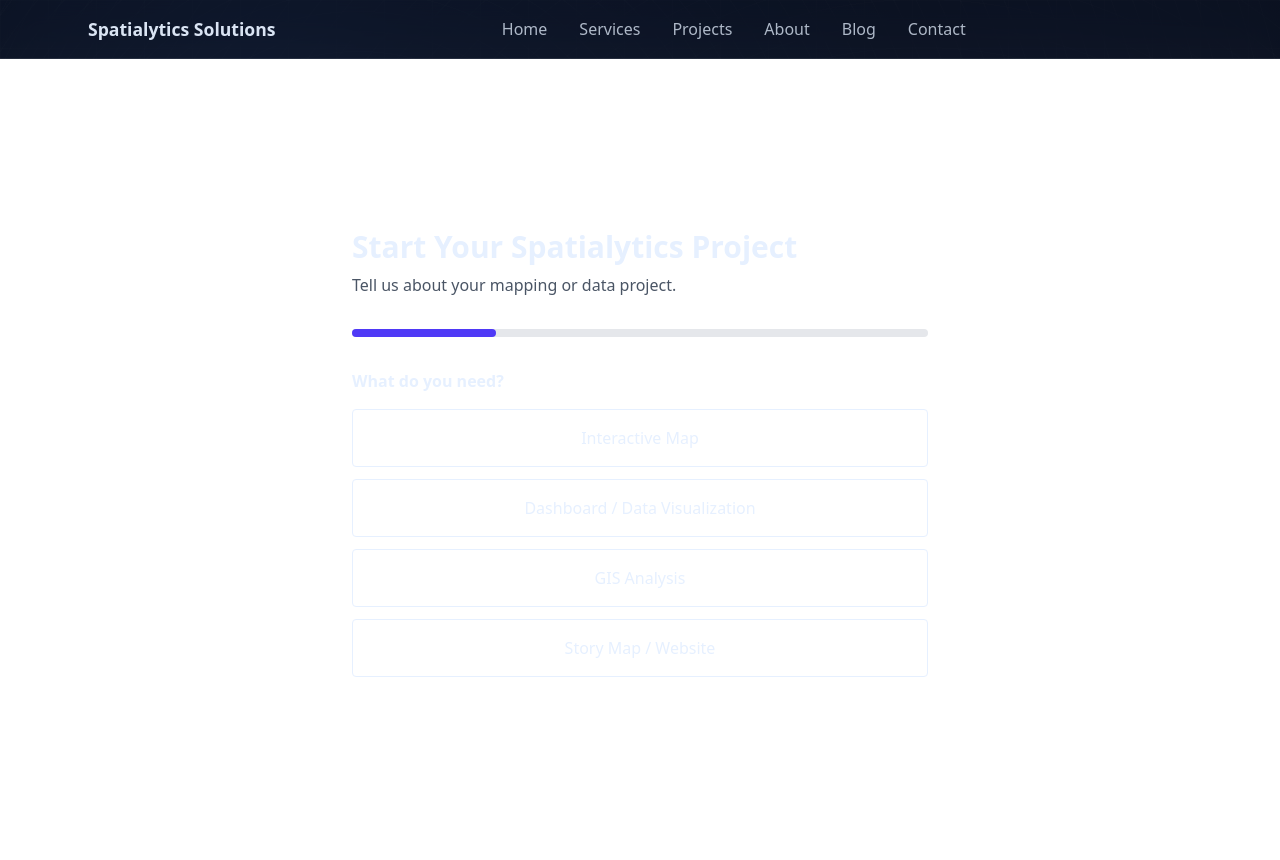
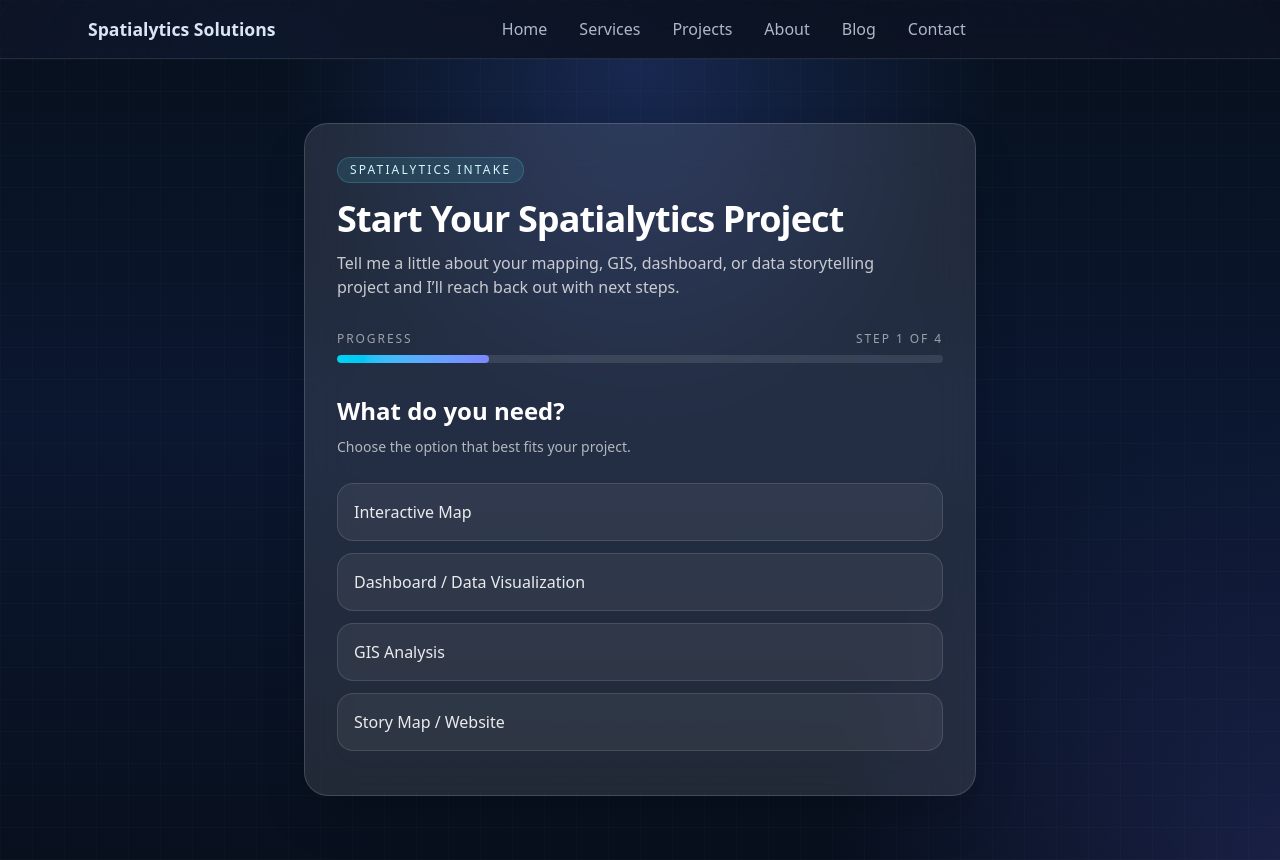
Before and after one commit to KristineMK72/spatialytics-next, a Next.js app: page /project-intake in a window 1280 px wide. Built offline with nearby package versions, Linux system fonts and the light colour scheme.

Commit message:
Update page.tsx

```diff
--- a/src/app/project-intake/page.tsx
+++ b/src/app/project-intake/page.tsx
@@ -1,6 +1,6 @@
 "use client";
 
-import { useState } from "react";
+import { useMemo, useState } from "react";
 
 type FormData = {
   projectType?: string;
@@ -11,171 +11,361 @@ type FormData = {
   notes?: string;
 };
 
-export default function ProjectIntake() {
-  const [step, setStep] = useState(1);
-  const [data, setData] = useState<FormData>({});
-
-  const update = (field: keyof FormData, value: string) => {
-    setData({ ...data, [field]: value });
-  };
-
-  const next = () => setStep(step + 1);
-  const back = () => setStep(step - 1);
-
-  async function submit() {
-    await fetch("/api/intake", {
-      method: "POST",
-      body: JSON.stringify(data),
-    });
-
-    setStep(5);
-  }
-
-  return (
-    <div className="min-h-screen bg-white flex items-center justify-center p-6">
-      <div className="max-w-xl w-full">
-
-        <h1 className="text-3xl font-bold mb-2">
-          Start Your Spatialytics Project
-        </h1>
-
-        <p className="text-gray-600 mb-8">
-          Tell us about your mapping or data project.
-        </p>
-
-        {/* Progress */}
-        <div className="h-2 bg-gray-200 rounded mb-8">
-          <div
-            className="h-2 bg-indigo-600 rounded"
-            style={{ width: `${step * 25}%` }}
-          />
-        </div>
-
-        {step === 1 && (
-          <div>
-            <h2 className="mb-4 font-semibold">What do you need?</h2>
-
-            {[
+const PROJECT_TYPES = [
   "Interactive Map",
   "Dashboard / Data Visualization",
   "GIS Analysis",
   "Story Map / Website",
-            ].map((opt) => (
-              <button
-                key={opt}
-                onClick={() => {
-                  update("projectType", opt);
-                  next();
-                }}
-                className="block w-full border p-4 rounded mb-3 hover:bg-gray-50"
-              >
-                {opt}
-              </button>
-            ))}
-          </div>
-        )}
+] as const;
 
-        {step === 2 && (
-          <div>
-            <h2 className="mb-4 font-semibold">Who is this project for?</h2>
-
-            {[
+const ORGANIZATIONS = [
   "Business",
   "Local Government",
   "Nonprofit",
   "Community Project",
   "Research / Academic",
-            ].map((opt) => (
-              <button
+] as const;
+
+const TIMELINES = [
+  "ASAP",
+  "Within a month",
+  "1–3 months",
+  "Just exploring",
+] as const;
+
+export default function ProjectIntakePage() {
+  const [step, setStep] = useState(1);
+  const [isSubmitting, setIsSubmitting] = useState(false);
+  const [data, setData] = useState<FormData>({});
+
+  const progress = useMemo(() => {
+    if (step >= 5) return 100;
+    return (step / 4) * 100;
+  }, [step]);
+
+  function update(field: keyof FormData, value: string) {
+    setData((prev) => ({ ...prev, [field]: value }));
+  }
+
+  function next() {
+    setStep((prev) => Math.min(prev + 1, 5));
+  }
+
+  function back() {
+    setStep((prev) => Math.max(prev - 1, 1));
+  }
+
+  async function submit() {
+    try {
+      setIsSubmitting(true);
+
+      await fetch("/api/intake", {
+        method: "POST",
+        headers: {
+          "Content-Type": "application/json",
+        },
+        body: JSON.stringify(data),
+      });
+
+      setStep(5);
+    } catch (error) {
+      console.error("Failed to submit intake form:", error);
+      alert("Something went wrong sending your request. Please try again.");
+    } finally {
+      setIsSubmitting(false);
+    }
+  }
+
+  const canSubmit =
+    !!data.name?.trim() && !!data.email?.trim() && !isSubmitting;
+
+  return (
+    <main className="relative min-h-screen overflow-hidden text-white">
+      {/* Background */}
+      <div className="absolute inset-0 -z-20 bg-[radial-gradient(circle_at_top,rgba(85,122,255,0.22),transparent_35%),radial-gradient(circle_at_bottom_right,rgba(99,102,241,0.18),transparent_30%),linear-gradient(180deg,#07111f_0%,#0b1730_45%,#08101e_100%)]" />
+
+      <div className="absolute inset-0 -z-10 opacity-30 [background-image:linear-gradient(rgba(255,255,255,0.06)_1px,transparent_1px),linear-gradient(90deg,rgba(255,255,255,0.06)_1px,transparent_1px)] [background-size:32px_32px]" />
+
+      <div className="mx-auto flex min-h-screen max-w-6xl items-center justify-center px-6 py-16">
+        <div className="w-full max-w-2xl rounded-3xl border border-white/15 bg-white/10 p-6 shadow-2xl backdrop-blur-xl sm:p-8">
+          {/* Eyebrow */}
+          <div className="mb-4 inline-flex rounded-full border border-cyan-300/20 bg-cyan-300/10 px-3 py-1 text-xs font-medium tracking-[0.18em] text-cyan-100 uppercase">
+            Spatialytics Intake
+          </div>
+
+          {/* Heading */}
+          <h1 className="text-3xl font-semibold tracking-tight text-white sm:text-4xl">
+            Start Your Spatialytics Project
+          </h1>
+
+          <p className="mt-3 max-w-xl text-sm leading-6 text-white/75 sm:text-base">
+            Tell me a little about your mapping, GIS, dashboard, or data
+            storytelling project and I’ll reach back out with next steps.
+          </p>
+
+          {/* Progress */}
+          {step < 5 && (
+            <div className="mt-8">
+              <div className="mb-2 flex items-center justify-between text-xs uppercase tracking-[0.16em] text-white/55">
+                <span>Progress</span>
+                <span>Step {Math.min(step, 4)} of 4</span>
+              </div>
+
+              <div className="h-2 overflow-hidden rounded-full bg-white/10">
+                <div
+                  className="h-full rounded-full bg-gradient-to-r from-cyan-400 to-indigo-400 transition-all duration-300"
+                  style={{ width: `${progress}%` }}
+                />
+              </div>
+            </div>
+          )}
+
+          {/* Step content */}
+          <div className="mt-8">
+            {step === 1 && (
+              <StepShell
+                title="What do you need?"
+                subtitle="Choose the option that best fits your project."
+              >
+                {PROJECT_TYPES.map((opt) => (
+                  <ChoiceButton
                     key={opt}
+                    label={opt}
+                    selected={data.projectType === opt}
+                    onClick={() => {
+                      update("projectType", opt);
+                      next();
+                    }}
+                  />
+                ))}
+              </StepShell>
+            )}
+
+            {step === 2 && (
+              <StepShell
+                title="Who is this project for?"
+                subtitle="This helps shape the scope and recommendations."
+              >
+                {ORGANIZATIONS.map((opt) => (
+                  <ChoiceButton
+                    key={opt}
+                    label={opt}
+                    selected={data.organization === opt}
                     onClick={() => {
                       update("organization", opt);
                       next();
                     }}
-                className="block w-full border p-4 rounded mb-3 hover:bg-gray-50"
-              >
-                {opt}
-              </button>
+                  />
                 ))}
 
-            <button onClick={back} className="mt-4 text-sm text-gray-500">
-              Back
-            </button>
+                <div className="mt-6">
+                  <BackButton onClick={back} />
                 </div>
+              </StepShell>
             )}
 
             {step === 3 && (
-          <div>
-            <h2 className="mb-4 font-semibold">What timeline are you on?</h2>
-
-            {["ASAP", "Within a month", "1-3 months", "Just exploring"].map(
-              (opt) => (
-                <button
+              <StepShell
+                title="What timeline are you on?"
+                subtitle="Pick the pace that feels closest to your project."
+              >
+                {TIMELINES.map((opt) => (
+                  <ChoiceButton
                     key={opt}
+                    label={opt}
+                    selected={data.timeline === opt}
                     onClick={() => {
                       update("timeline", opt);
                       next();
                     }}
-                  className="block w-full border p-4 rounded mb-3 hover:bg-gray-50"
-                >
-                  {opt}
-                </button>
-              )
+                  />
+                ))}
+
+                <div className="mt-6">
+                  <BackButton onClick={back} />
+                </div>
+              </StepShell>
             )}
 
-            <button onClick={back} className="mt-4 text-sm text-gray-500">
+            {step === 4 && (
+              <StepShell
+                title="Tell me where to reach you"
+                subtitle="Add your contact info and a few project details."
+              >
+                <div className="space-y-4">
+                  <FieldLabel label="Your name">
+                    <input
+                      type="text"
+                      value={data.name ?? ""}
+                      onChange={(e) => update("name", e.target.value)}
+                      placeholder="Kris Kahler"
+                      className="w-full rounded-2xl border border-white/15 bg-white/10 px-4 py-3 text-white placeholder:text-white/40 outline-none transition focus:border-cyan-300/50 focus:bg-white/12"
+                    />
+                  </FieldLabel>
+
+                  <FieldLabel label="Email">
+                    <input
+                      type="email"
+                      value={data.email ?? ""}
+                      onChange={(e) => update("email", e.target.value)}
+                      placeholder="you@example.com"
+                      className="w-full rounded-2xl border border-white/15 bg-white/10 px-4 py-3 text-white placeholder:text-white/40 outline-none transition focus:border-cyan-300/50 focus:bg-white/12"
+                    />
+                  </FieldLabel>
+
+                  <FieldLabel label="Project notes">
+                    <textarea
+                      value={data.notes ?? ""}
+                      onChange={(e) => update("notes", e.target.value)}
+                      placeholder="Tell me about your goals, location, audience, data sources, timeline, or any ideas you already have."
+                      rows={6}
+                      className="w-full rounded-2xl border border-white/15 bg-white/10 px-4 py-3 text-white placeholder:text-white/40 outline-none transition focus:border-cyan-300/50 focus:bg-white/12"
+                    />
+                  </FieldLabel>
+                </div>
+
+                <div className="mt-6 flex flex-col gap-3 sm:flex-row">
+                  <button
+                    type="button"
+                    onClick={submit}
+                    disabled={!canSubmit}
+                    className="inline-flex w-full items-center justify-center rounded-2xl bg-gradient-to-r from-cyan-400 to-indigo-500 px-5 py-3 font-medium text-slate-950 transition hover:scale-[1.01] disabled:cursor-not-allowed disabled:opacity-50"
+                  >
+                    {isSubmitting ? "Sending..." : "Submit Project Request"}
+                  </button>
+
+                  <button
+                    type="button"
+                    onClick={back}
+                    className="inline-flex w-full items-center justify-center rounded-2xl border border-white/15 bg-white/5 px-5 py-3 font-medium text-white/85 transition hover:bg-white/10"
+                  >
                     Back
                   </button>
                 </div>
-        )}
-
-        {step === 4 && (
-          <div>
-            <h2 className="mb-4 font-semibold">Contact info</h2>
-
-            <input
-              placeholder="Your name"
-              className="w-full border p-3 rounded mb-3"
-              onChange={(e) => update("name", e.target.value)}
-            />
-
-            <input
-              placeholder="Email"
-              className="w-full border p-3 rounded mb-3"
-              onChange={(e) => update("email", e.target.value)}
-            />
-
-            <textarea
-              placeholder="Tell us about your project"
-              className="w-full border p-3 rounded mb-3"
-              onChange={(e) => update("notes", e.target.value)}
-            />
-
-            <button
-              onClick={submit}
-              className="w-full bg-indigo-600 text-white p-3 rounded"
-            >
-              Submit Project Request
-            </button>
-
-            <button onClick={back} className="mt-4 text-sm text-gray-500">
-              Back
-            </button>
-          </div>
+              </StepShell>
             )}
 
             {step === 5 && (
-          <div className="text-center">
-            <h2 className="text-2xl font-bold mb-4">
-              Thanks! Your request was sent.
+              <div className="py-6 text-center">
+                <div className="mx-auto mb-5 flex h-16 w-16 items-center justify-center rounded-full border border-emerald-300/20 bg-emerald-300/10 text-2xl">
+                  ✓
+                </div>
+
+                <h2 className="text-2xl font-semibold text-white sm:text-3xl">
+                  Thanks — your request was sent.
                 </h2>
 
-            <p className="text-gray-600">
-              We'll contact you soon to discuss your Spatialytics project.
+                <p className="mx-auto mt-3 max-w-lg text-sm leading-6 text-white/70 sm:text-base">
+                  I’ll review your project details and follow up soon about the
+                  best next steps for your Spatialytics project.
                 </p>
+
+                <div className="mt-8 rounded-2xl border border-white/10 bg-white/5 p-4 text-left text-sm text-white/70">
+                  <div className="mb-2 font-medium text-white/90">
+                    Submission summary
+                  </div>
+                  <ul className="space-y-1">
+                    <li>
+                      <span className="text-white/45">Project type:</span>{" "}
+                      {data.projectType || "—"}
+                    </li>
+                    <li>
+                      <span className="text-white/45">Organization:</span>{" "}
+                      {data.organization || "—"}
+                    </li>
+                    <li>
+                      <span className="text-white/45">Timeline:</span>{" "}
+                      {data.timeline || "—"}
+                    </li>
+                    <li>
+                      <span className="text-white/45">Name:</span>{" "}
+                      {data.name || "—"}
+                    </li>
+                    <li>
+                      <span className="text-white/45">Email:</span>{" "}
+                      {data.email || "—"}
+                    </li>
+                  </ul>
+                </div>
               </div>
             )}
           </div>
         </div>
+      </div>
+    </main>
   );
 }
+
+function StepShell({
+  title,
+  subtitle,
+  children,
+}: {
+  title: string;
+  subtitle?: string;
+  children: React.ReactNode;
+}) {
+  return (
+    <section>
+      <h2 className="text-2xl font-semibold text-white">{title}</h2>
+      {subtitle ? (
+        <p className="mt-2 mb-6 text-sm leading-6 text-white/65">{subtitle}</p>
+      ) : null}
+      {children}
+    </section>
+  );
+}
+
+function ChoiceButton({
+  label,
+  selected,
+  onClick,
+}: {
+  label: string;
+  selected?: boolean;
+  onClick: () => void;
+}) {
+  return (
+    <button
+      type="button"
+      onClick={onClick}
+      className={[
+        "mb-3 block w-full rounded-2xl border px-4 py-4 text-left transition",
+        selected
+          ? "border-cyan-300/45 bg-cyan-300/10 text-white shadow-lg shadow-cyan-500/10"
+          : "border-white/12 bg-white/6 text-white/90 hover:bg-white/10",
+      ].join(" ")}
+    >
+      <span className="font-medium">{label}</span>
+    </button>
+  );
+}
+
+function BackButton({ onClick }: { onClick: () => void }) {
+  return (
+    <button
+      type="button"
+      onClick={onClick}
+      className="text-sm font-medium text-white/60 transition hover:text-white"
+    >
+      ← Back
+    </button>
+  );
+}
+
+function FieldLabel({
+  label,
+  children,
+}: {
+  label: string;
+  children: React.ReactNode;
+}) {
+  return (
+    <label className="block">
+      <span className="mb-2 block text-sm font-medium text-white/80">
+        {label}
+      </span>
+      {children}
+    </label>
+  );
+}
```
Lines whose indentation alone changed are shown as unchanged.
